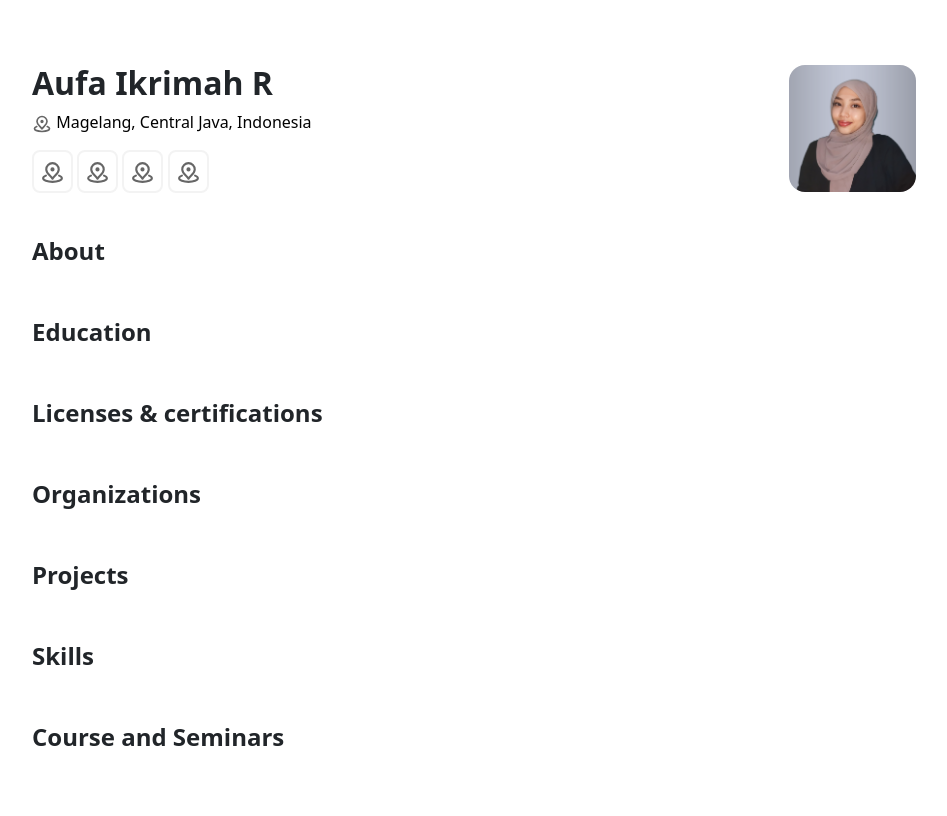
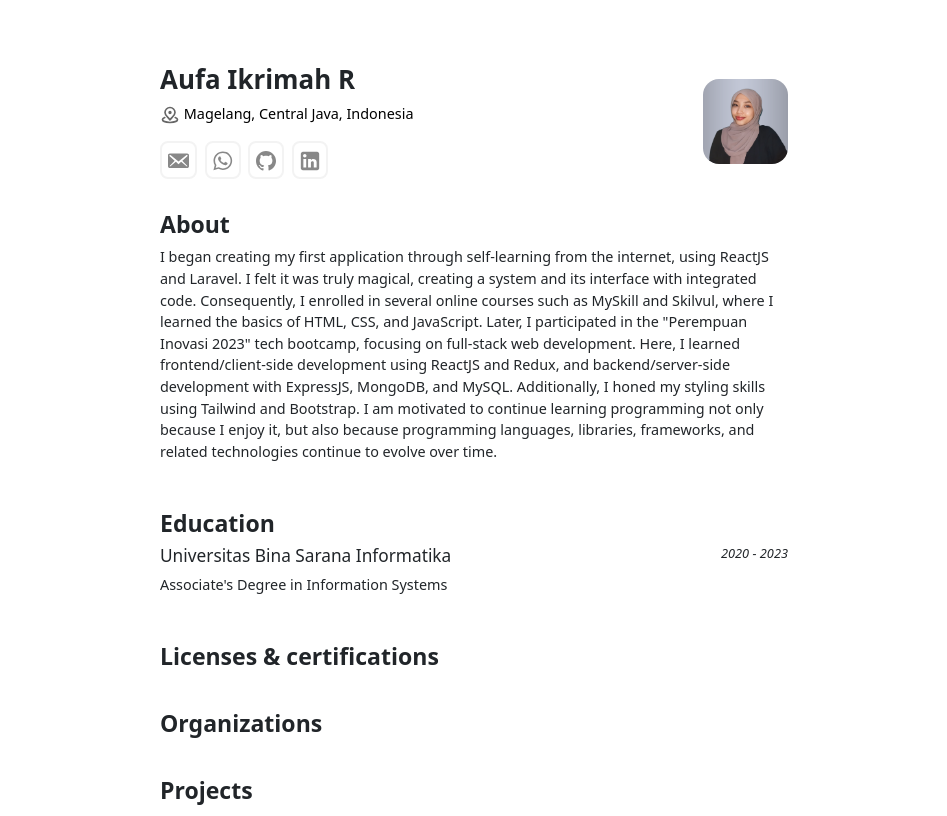
Before and after one commit to aufaikrimaa/resume, a plain HTML site: page index.html in a window 1280 px wide. Shown: the top 816 px of the page, without its empty margins (166-1113 px from the left). Drawn offline with nearby package versions, Linux system fonts and the light colour scheme.

Commit message:
add about and education

```diff
--- a/index.html
+++ b/index.html
@@ -38,9 +38,29 @@
 
       <div class="row">
         <h4><strong>About</strong></h4>
+        <p>
+          I began creating my first application through self-learning from the
+          internet, using ReactJS and Laravel. I felt it was truly magical,
+          creating a system and its interface with integrated code.
+          Consequently, I enrolled in several online courses such as MySkill and
+          Skilvul, where I learned the basics of HTML, CSS, and JavaScript.
+          Later, I participated in the "Perempuan Inovasi 2023" tech bootcamp,
+          focusing on full-stack web development. Here, I learned
+          frontend/client-side development using ReactJS and Redux, and
+          backend/server-side development with ExpressJS, MongoDB, and MySQL.
+          Additionally, I honed my styling skills using Tailwind and Bootstrap.
+          I am motivated to continue learning programming not only because I
+          enjoy it, but also because programming languages, libraries,
+          frameworks, and related technologies continue to evolve over time.
+        </p>
       </div>
       <div class="row">
         <h4><strong>Education</strong></h4>
+        <h5>
+          Universitas Bina Sarana Informatika
+          <span class="date"><i>2020 - 2023</i></span>
+        </h5>
+        <p>Associate's Degree in Information Systems</p>
       </div>
       <div class="row">
         <h4><strong>Licenses & certifications</strong></h4>
--- a/script.js
+++ b/script.js
@@ -1,9 +1,9 @@
 const buttonsData = [
-  { imageUrl: "./img/map.svg", linkUrl: "mailto:aufaikrimah@gmail.com" },
-  { imageUrl: "./img/map.svg", linkUrl: "whatsapp://send?phone=6289506591035" },
-  { imageUrl: "./img/map.svg", linkUrl: "https://github.com/aufaikrimaa" },
+  { imageUrl: "./img/email.svg", linkUrl: "mailto:aufaikrimah@gmail.com" },
+  { imageUrl: "./img/wa.svg", linkUrl: "whatsapp://send?phone=6289506591035" },
+  { imageUrl: "./img/github.svg", linkUrl: "https://github.com/aufaikrimaa" },
   {
-    imageUrl: "./img/map.svg",
+    imageUrl: "./img/linkedin.svg",
     linkUrl: "https://www.linkedin.com/in/aufa-ikrimah/",
   },
 ];
@@ -14,7 +14,7 @@ buttonsData.forEach((data) => {
   const buttonHTML = `
           <a href="${data.linkUrl}">
               <span>
-                  <img src="${data.imageUrl}" alt="Button Image" height="25">
+                  <img src="${data.imageUrl}" alt="Button Image" height="20">
               </span>
           </a>
       `;
--- a/styles.css
+++ b/styles.css
@@ -1,6 +1,17 @@
 .container {
   margin: 5% 0;
-  padding: 0 10% !important;
+  padding: 0 20% !important;
+  font-size: 0.9rem;
+}
+
+h2 {
+  font-size: 180% !important;
+}
+h4 {
+  font-size: 160% !important;
+}
+h5 {
+  font-size: 120% !important;
 }
 
 .row {
@@ -23,10 +34,17 @@ a {
   border: 2px solid rgb(243, 243, 243);
   border-radius: 8px;
   margin-top: 16px;
+  margin-right: 4px;
 }
 
 #contact-info a:hover {
   background-color: rgb(243, 243, 243);
+}
+
+.date {
+  float: right;
+  font-size: 0.8rem;
+  font-weight: normal;
 }
 
 @media (max-width: 750px) {
@@ -36,6 +54,9 @@ a {
 }
 @media (max-width: 576px) {
   .container {
-    font-size: 0.8rem;
+    font-size: 0.6rem;
+  }
+  .date {
+    font-size: 0.6rem;
   }
 }
```
Also changed, not shown: img/email.svg (added), img/github.svg (added), img/linkedin.svg (added), img/wa.svg (added).
